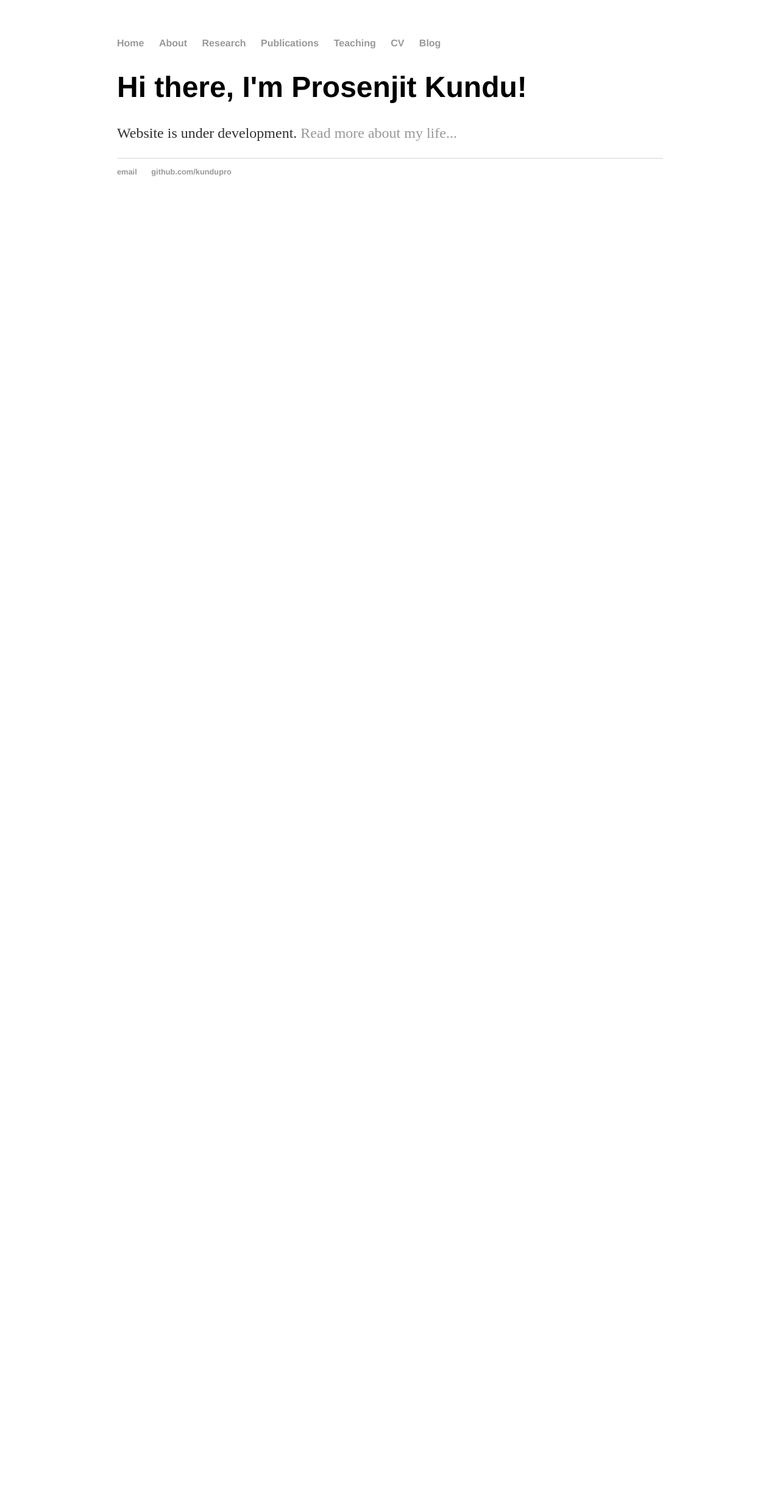
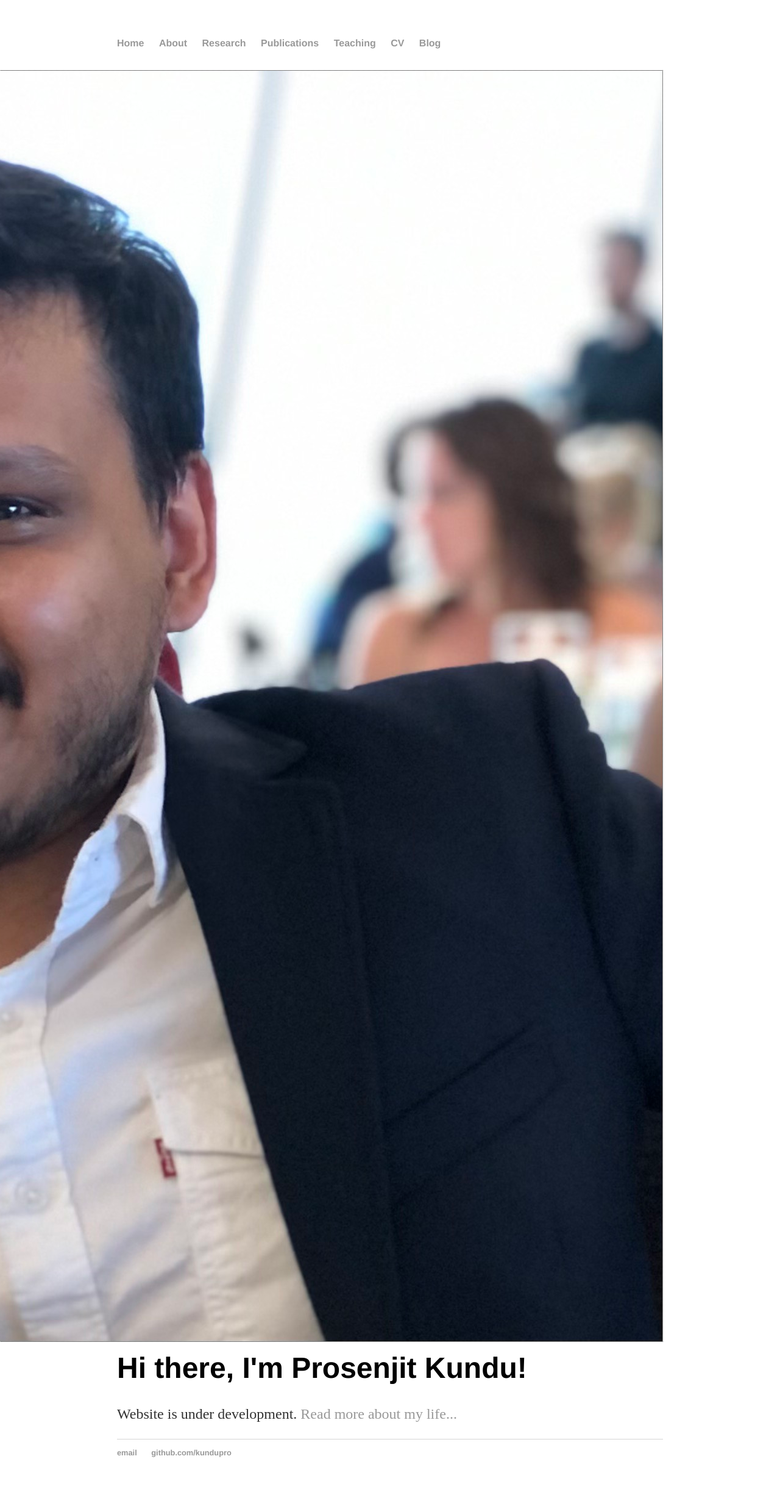
Before and after one commit to kundupro/kundupro.github.io, a Jekyll site: the page built from index.html, in a window 1280 px wide. Shown: the whole page at 61% size. Built offline with Jekyll 4.4.1, drawn with Linux system fonts in a browser that asks for light colours; before the commit the page ends 900 px from its top, so only the background shows below that.

Commit message:
Update index.html

```diff
--- a/index.html
+++ b/index.html
@@ -3,7 +3,15 @@ layout: default
 title: Prosenjit Kundu
 ---
 <div class="blurb">
+
+
+</div><!-- /.blurb -->
+<div class="main">
+    <div class="left">
+        <img src="https://github.com/kundupro/kundupro.github.io/blob/main/docs/assets/IMG_1334.jpg" />
+    </div>
+    <div class="right">
 	<h1>Hi there, I'm Prosenjit Kundu!</h1>
 	<p>Website is under development. <a href="/about">Read more about my life...</a></p>
-
-</div><!-- /.blurb -->
+    </div>
+</div>
```
